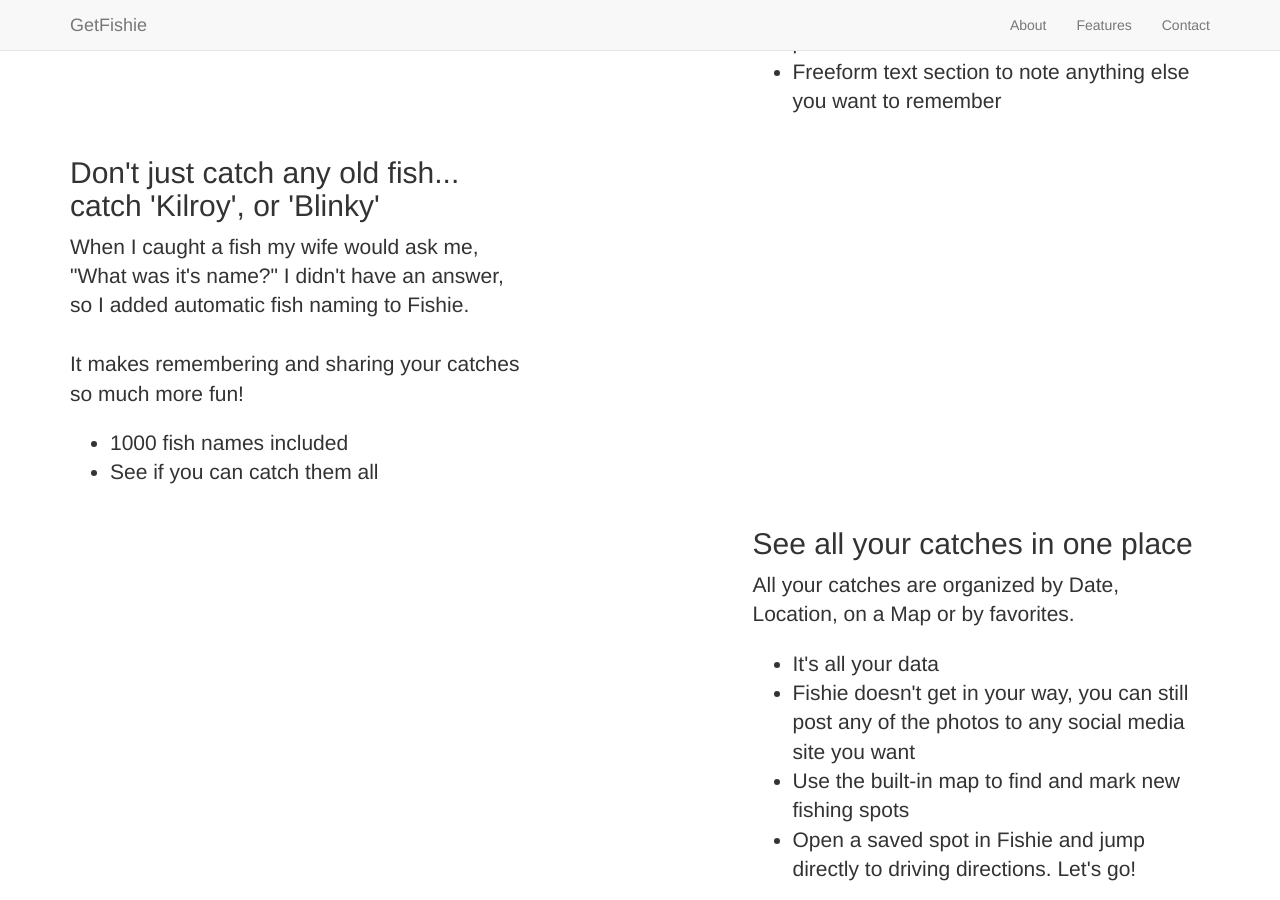
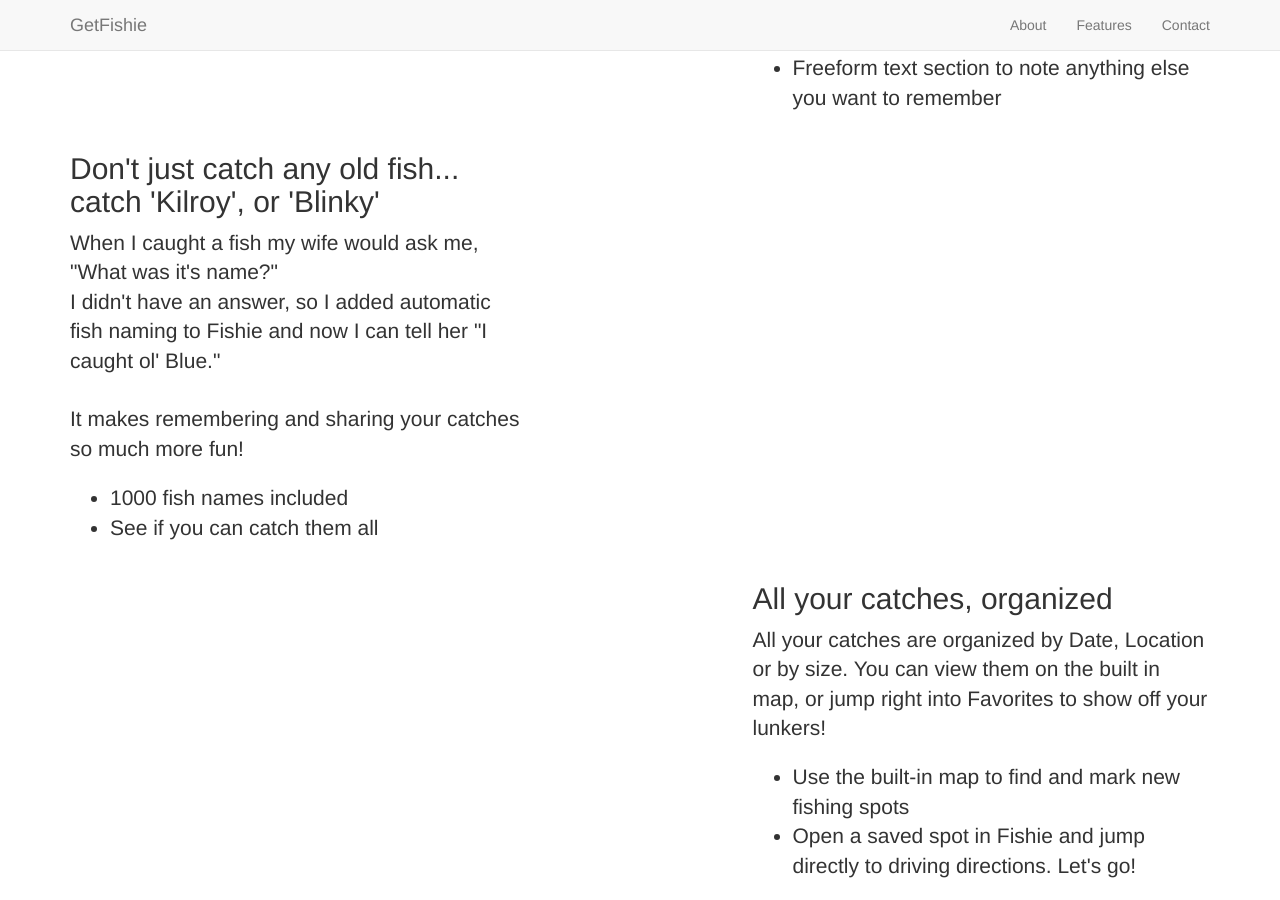
Before and after one commit to jefarmstrong/getfishie, a Jekyll site: the page built from _posts/2015-09-01-features-fishon.markdown, in a window 1280 px wide and 900 px high, scrolled down 860 px. Built offline with Jekyll 4.4.1, drawn with Linux system fonts in a browser that asks for light colours; nearby versions of some CDN libraries; library files that are not in the unit come from our copies; some of the changed text lies outside the part shown.

Commit message:
updating graphics and text

```diff
--- a/_posts/2015-09-01-features-fishon.markdown
+++ b/_posts/2015-09-01-features-fishon.markdown
@@ -2,11 +2,11 @@
 layout: default
 img: fishOn.png
 category: Features
-title: Fishie is the best camera for fishing
+title: Catch - Fishie - Release
 description:
 bullets:
 - Improve your fishing by tracking your catches
-- Simple camera controls make it easy to take pics with a fish
-- Easy access to your fish photos
+- Simple camera controls make it easy to take pics while holding a fish
+- All your fish photos organized, documented and in one place
 - Share your photos to Facebook, Instagram, Twitter, and many more
 ---
--- a/_posts/2015-11-01-features-names.markdown
+++ b/_posts/2015-11-01-features-names.markdown
@@ -9,7 +9,10 @@
     - See if you can catch them all
 ---
   When I caught a fish my wife would ask me,<br/>
-  "What was it's name?" I didn't have an answer, so I added automatic fish naming to Fishie.<br/>
+  "What was it's name?"
+  <br/>
+  I didn't have an answer, so I added automatic fish naming to Fishie and now I can tell her "I caught ol' Blue."
+  <br/>
   <br/>
   It makes remembering and sharing your catches so much more fun!
   <br/>
--- a/_posts/2015-12-01-features-log.markdown
+++ b/_posts/2015-12-01-features-log.markdown
@@ -2,12 +2,10 @@
 layout: default
 img: fishLog.png
 category: Features
-title: See all your catches in one place
+title: All your catches, organized
 description:
 bullets:
-- It's all your data
-- Fishie doesn't get in your way, you can still post any of the photos to any social media site you want
 - Use the built-in map to find and mark new fishing spots
 - Open a saved spot in Fishie and jump directly to driving directions. Let's go!
 ---
-All your catches are organized by Date, Location, on a Map or by favorites.
+All your catches are organized by Date, Location or by size. You can view them on the built in map, or jump right into Favorites to show off your lunkers!
--- a/css/landing-page.css
+++ b/css/landing-page.css
@@ -35,6 +35,7 @@
     text-align: center;
     color: #f8f8f8;
     background: url(../img/intro-bg.jpg) no-repeat center center;
+    /*background: url(../img/samantha_gay_sunset_2.jpg) no-repeat center center;*/
     background-size: cover;
 }
 
```
Also changed, not shown: img/features/fishOn.png.
